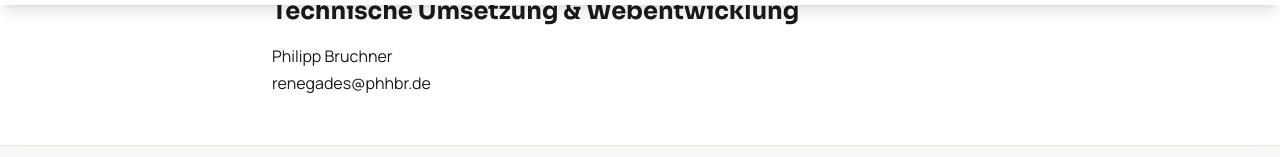
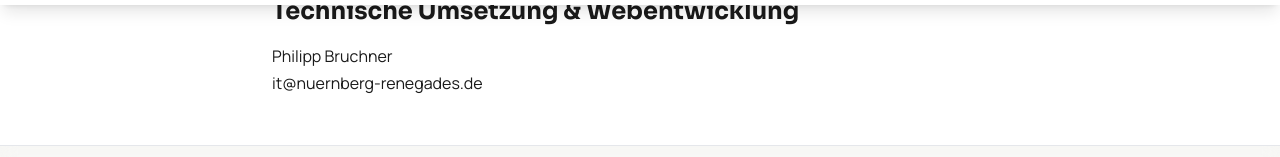
Before and after one commit to phhbr/renegades, an Angular app: page /impressum in a window 1280 px wide. Shown: the part 795-952 px from the top of the page. Built offline with nearby package versions, Linux system fonts and the light colour scheme.

Commit message:
fix(legal): use club address for technical contact
Replaces the personal renegades@phhbr.de with it@nuernberg-renegades.de, the
address already listed as the data-privacy contact in the Impressum.

```diff
--- a/src/app/i18n/de/legal.ts
+++ b/src/app/i18n/de/legal.ts
@@ -10,5 +10,5 @@
   'legal.impressum.responsible_privacy': 'Verantwortlich für den Datenschutz',
   'legal.impressum.responsible_webpage': 'Technische Umsetzung & Webentwicklung',
   'legal.impressum.technical_contact': 'Philipp Bruchner',
-  'legal.impressum.technical_email': 'renegades@phhbr.de'
+  'legal.impressum.technical_email': 'it@nuernberg-renegades.de'
 };
--- a/src/app/i18n/en/legal.ts
+++ b/src/app/i18n/en/legal.ts
@@ -10,5 +10,5 @@
   'legal.impressum.responsible_privacy': 'Responsible for Data Privacy',
   'legal.impressum.responsible_webpage': 'Technical Implementation & Web Development',
   'legal.impressum.technical_contact': 'Philipp Bruchner',
-  'legal.impressum.technical_email': 'renegades@phhbr.de'
+  'legal.impressum.technical_email': 'it@nuernberg-renegades.de'
 };
```
